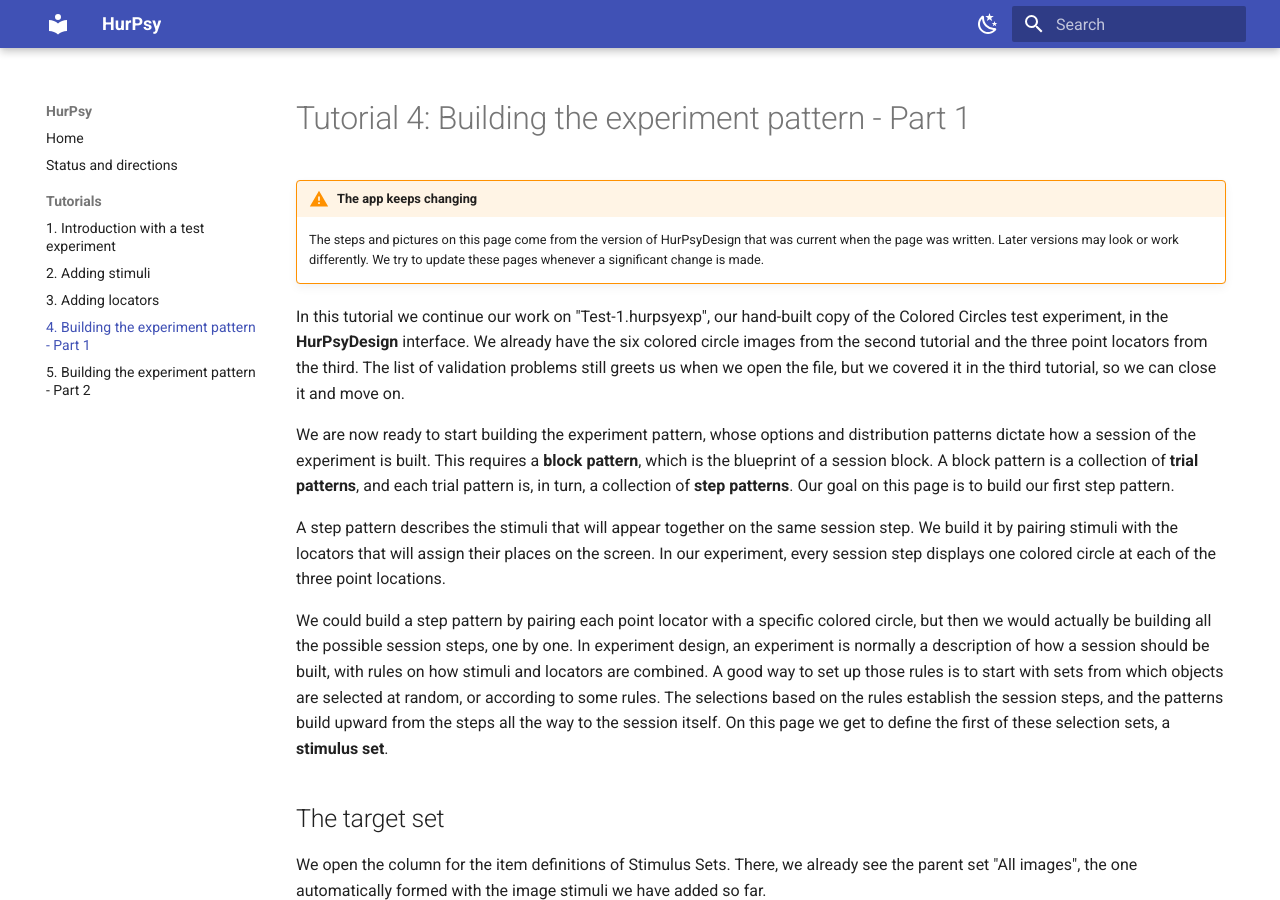
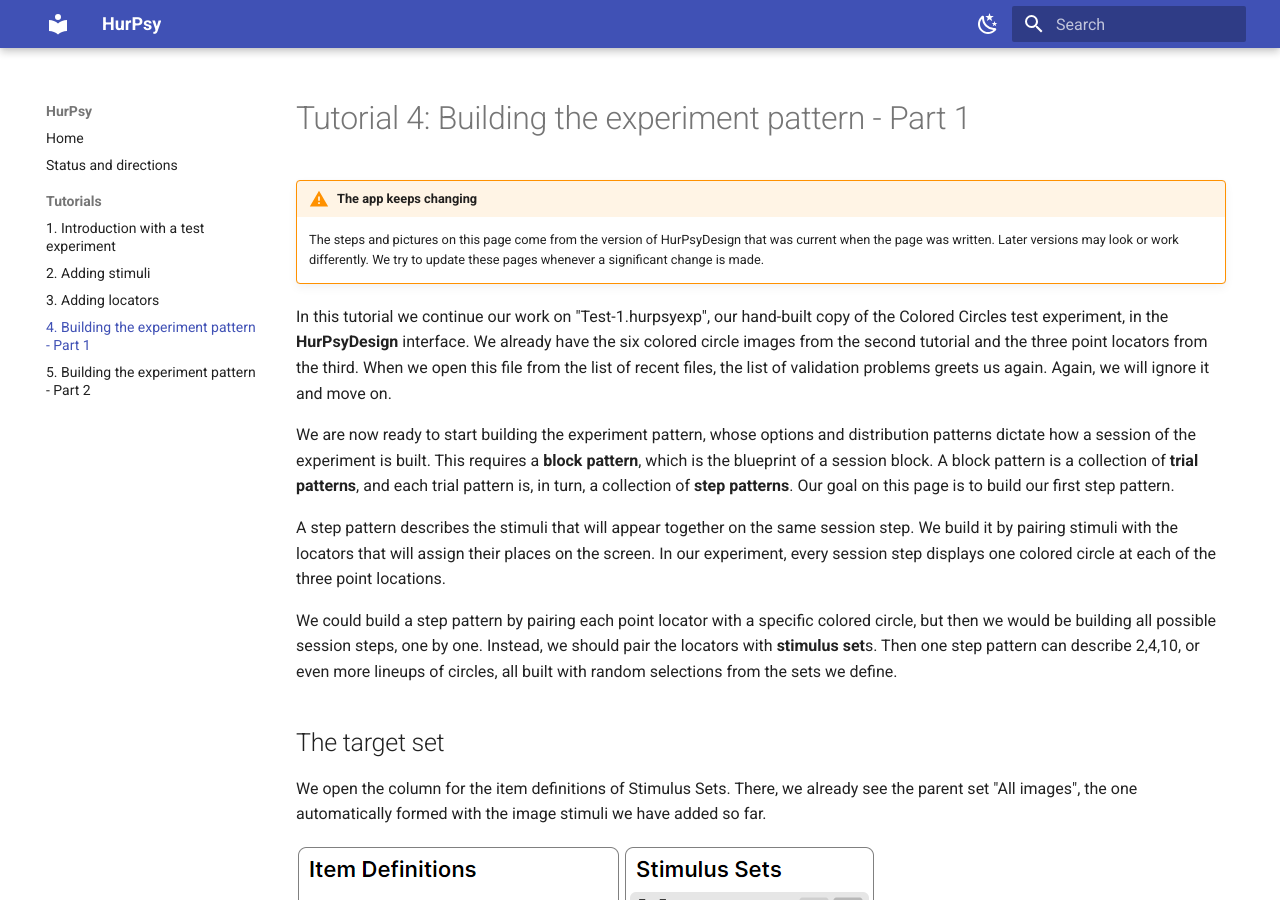
Before and after one commit to HurPsy/hurpsy.github.io, an MkDocs documentation site: the page built from docs/tutorial-4-experiment-pattern-1.md, in a window 1280 px wide and 900 px high. Built offline with MkDocs 1.6.1 and Material for MkDocs 9.7.7, drawn with Linux system fonts in a browser that asks for light colours.

Commit message:
fixed tutorials 4-5

```diff
--- a/docs/tutorial-4-experiment-pattern-1.md
+++ b/docs/tutorial-4-experiment-pattern-1.md
@@ -8,10 +8,9 @@ in the **HurPsyDesign** interface.
 We already have the six colored circle images
 from the second tutorial
 and the three point locators from the third.
-The list of validation problems still greets us
-when we open the file,
-but we covered it in the third tutorial,
-so we can close it and move on.
+When we open this file from the list of recent files,
+the list of validation problems greets us again.
+Again, we will ignore it and move on.
 
 We are now ready to start building the experiment pattern,
 whose options and distribution patterns dictate
@@ -32,20 +31,12 @@ one colored circle at each of the three point locations.
 
 We could build a step pattern by pairing
 each point locator with a specific colored circle,
-but then we would actually be building
-all the possible session steps, one by one.
-In experiment design, an experiment is
-normally a description of how a session should be built,
-with rules on how stimuli and locators are combined.
-A good way to set up those rules is to start with sets
-from which objects are selected at random,
-or according to some rules.
-The selections based on the rules establish the session steps,
-and the patterns build upward from the steps
-all the way to the session itself.
-On this page we get to define
-the first of these selection sets,
-a **stimulus set**.
+but then we would be building
+all possible session steps, one by one.
+Instead, we should pair the locators with **stimulus set**s.
+Then one step pattern can describe 2,4,10, or even more
+lineups of circles, all built with random selections
+from the sets we define.
 
 ## The target set
 
```
Also changed, not shown: docs/tutorial-5-experiment-pattern-2.md (+1 -1 lines).
